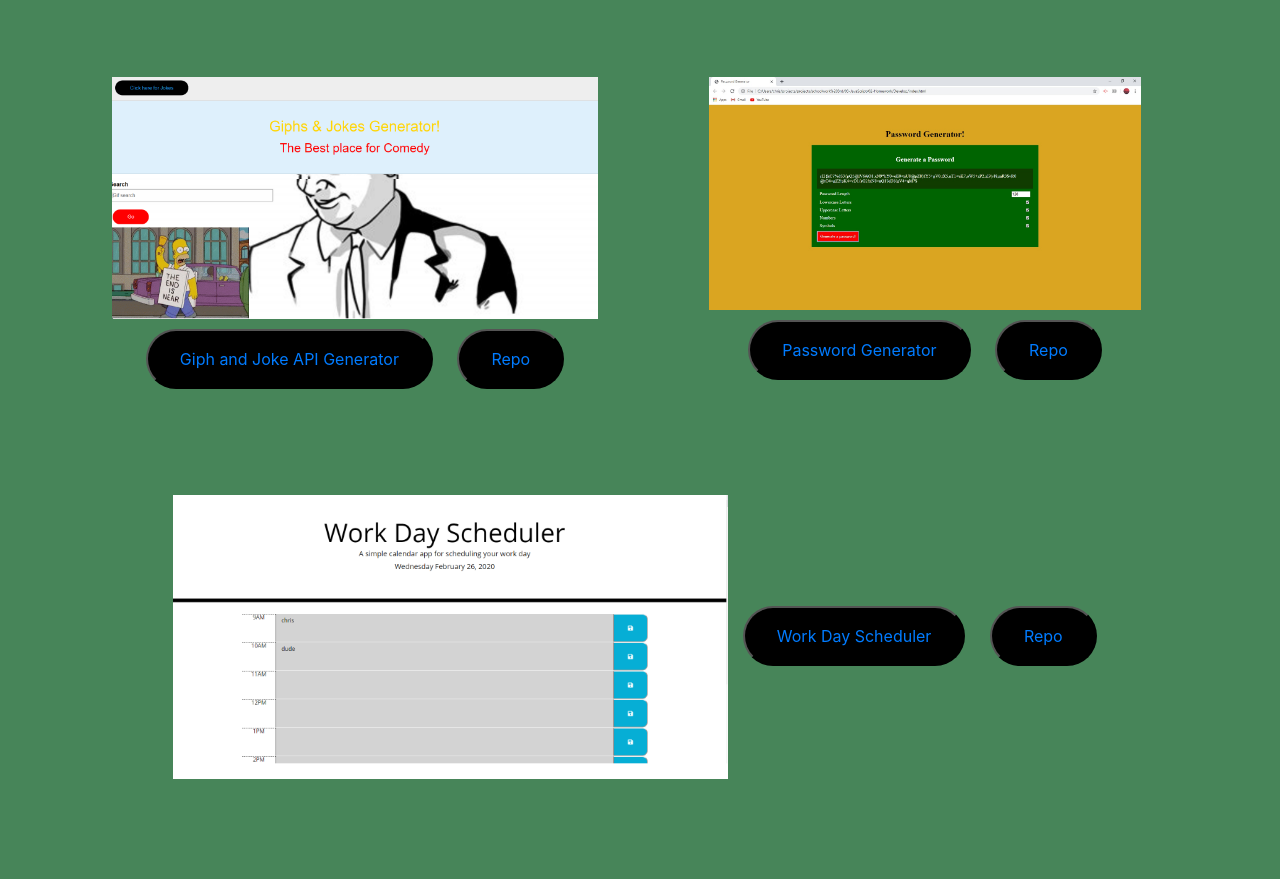
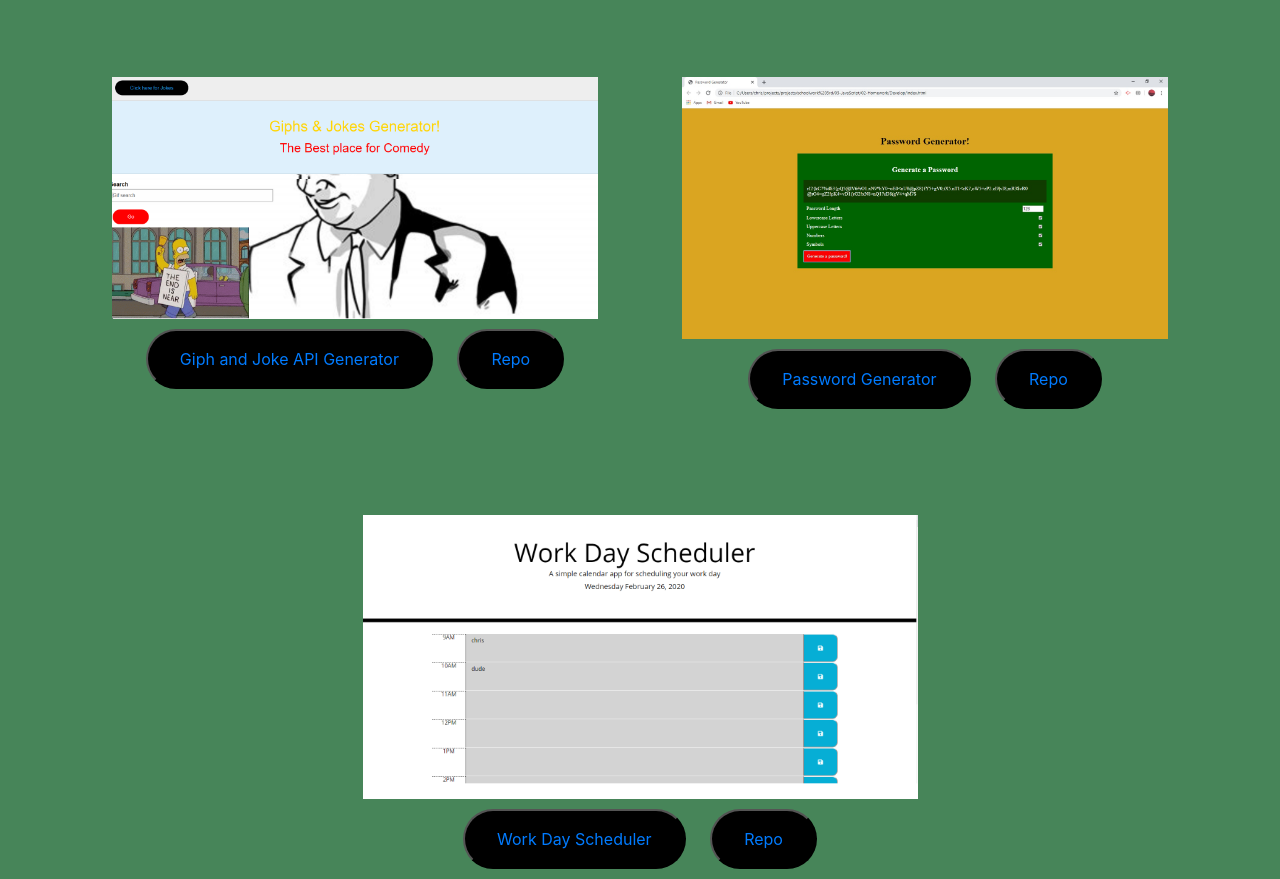
Before and after one commit to Spiralout92/Bootstrap-HW-2, a plain HTML site: page portfolio.html in a window 1280 px wide. Shown: the part 433-1312 px from the top of the page. Before the commit the page ends 1212 px from the top, so only its background shows below. Drawn offline with nearby package versions, Linux system fonts and the light colour scheme.

Commit message:
moved some buttons

```diff
--- a/portfolio.html
+++ b/portfolio.html
@@ -95,7 +95,7 @@
       </div>
 
       <div class="col-xs-6 col-sm-6 col-md-6 col-lg-6 text-center">
-        <img width="80%" src="passwordgenpicture.jpg" alt="password generator website">
+        <img width="90%" src="passwordgenpicture.jpg" alt="password generator website">
         <button id="bottom-button"><a href="https://spiralout92.github.io/Easy-to-Use-Password-Generator/">Password Generator</a></button>
         <button id="bottom-button"><a
             href="https://github.com/Spiralout92/Easy-to-Use-Password-Generator">Repo</a></button>
@@ -111,6 +111,11 @@
     <div class="row">
       <div class="col-xs-12 col-sm-12 col-md-12 col-lg-12 text-center">
         <img width="50%" src="plannerimage.png" alt="work day scheduler website">
+      </div>
+    </div>
+
+    <div class="row">
+      <div class="col-xs-12 col-sm-12 col-md-12 col-lg-12 text-center">
         <button id="bottom-button"><a href="https://spiralout92.github.io/Work-Day-Scheduler/">Work Day Scheduler</a></button>
         <button id="bottom-button"><a href="https://github.com/Spiralout92/Work-Day-Scheduler">Repo</a></button>
       </div>
```
